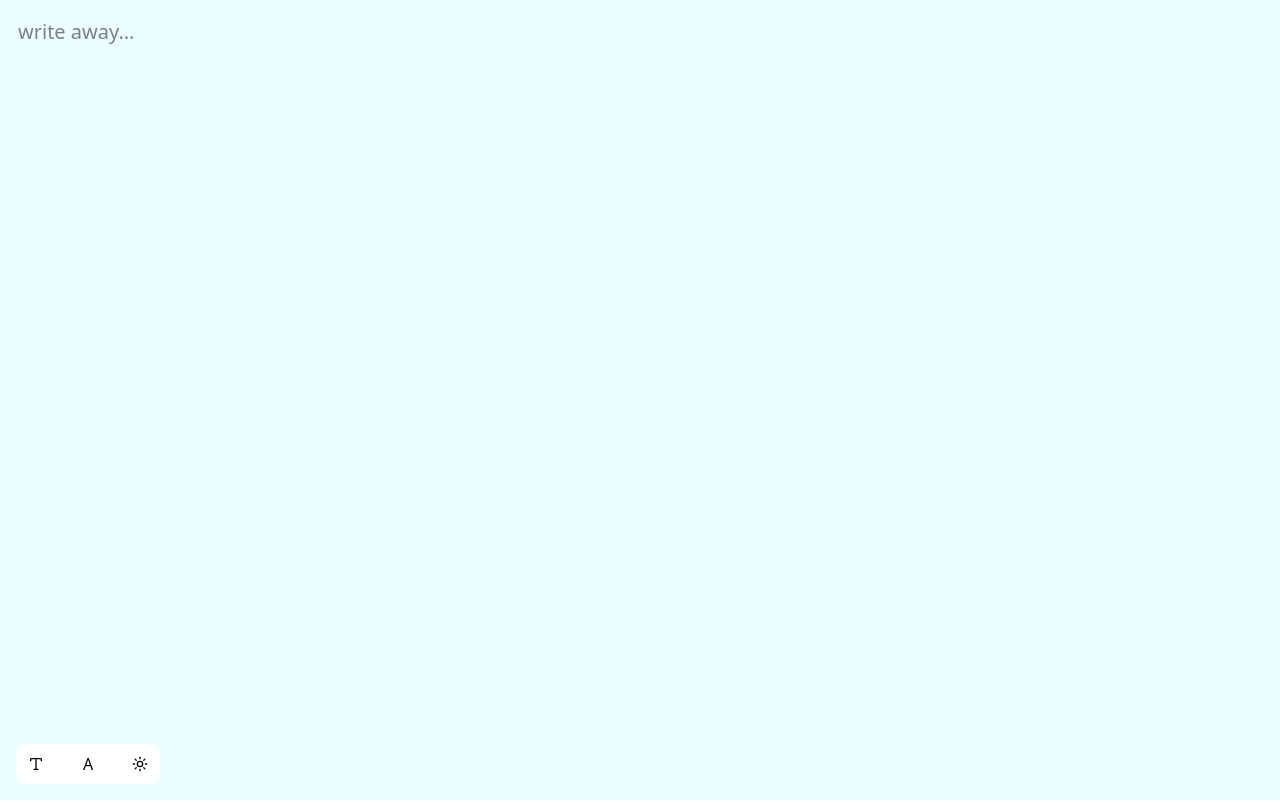
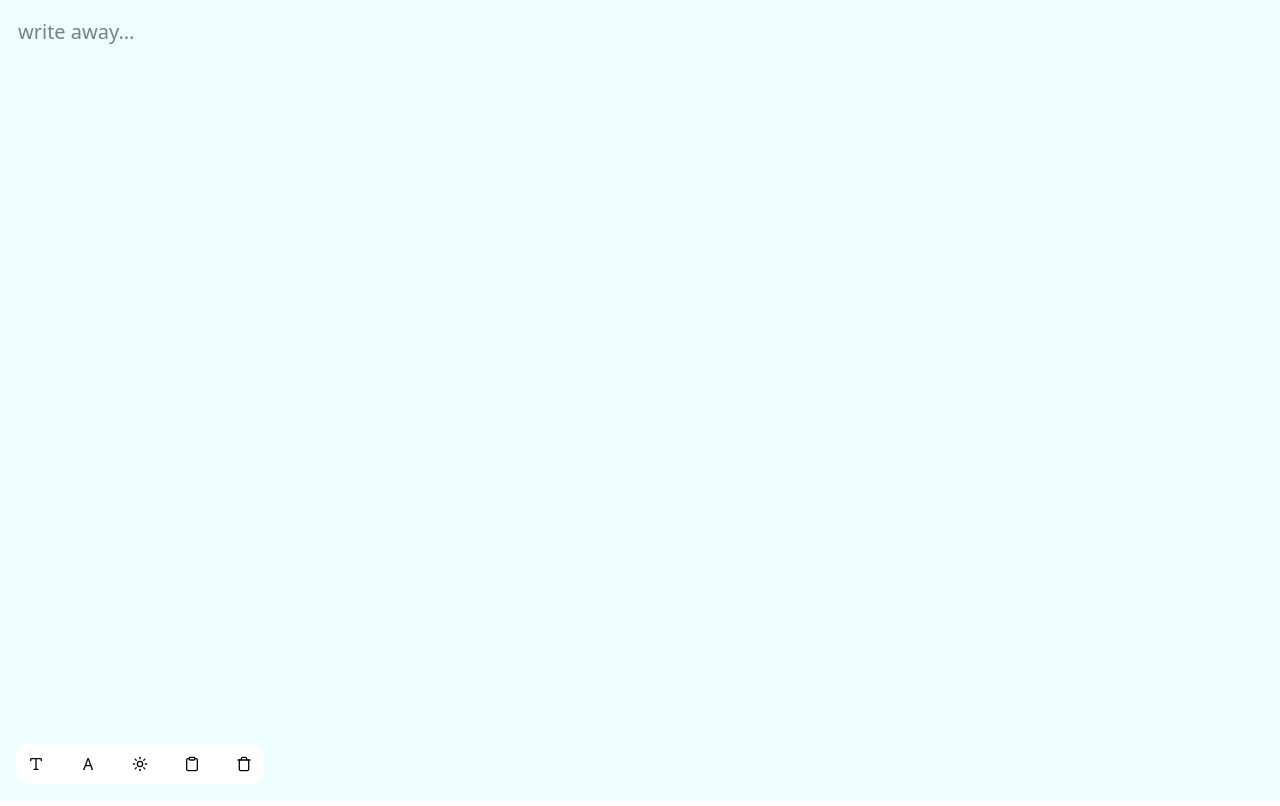
Before and after one commit to ni3rav/sentio, a React (Vite) app: page / in a window 1280 px wide. Built offline with nearby package versions, Linux system fonts and the light colour scheme.

Commit message:
add copy and delete button but i forgot to bring text into the context so delete wont work

```diff
--- a/src/components/Toolbar.tsx
+++ b/src/components/Toolbar.tsx
@@ -1,5 +1,15 @@
-import type React from "react";
-import { Check, Moon, Sun, Type, Sunset } from "lucide-react";
+import React, { useState } from "react";
+import {
+  Check,
+  Moon,
+  Sun,
+  Type,
+  Sunset,
+  Clipboard,
+  ClipboardCheck,
+  ClipboardX,
+  Trash,
+} from "lucide-react";
 import { usePreferences } from "~/context/PreferencesContext";
 import { Button } from "~/components/ui/button";
 import {
@@ -14,6 +24,13 @@ import type { FontSizeType, FontType, ThemeType } from "~/lib/types";
 export function Toolbar() {
   const { font, setFont, fontSize, setFontSize, themeStyle, setThemeStyle } =
     usePreferences();
+  const [copyStatus, setCopyStatus] = useState<"idle" | "success" | "error">(
+    "idle"
+  );
+
+  const [deleteStatus, setDeleteStatus] = useState<
+    "idle" | "success" | "error"
+  >("idle");
 
   const fonts: { value: FontType; label: string }[] = [
     { value: "sans", label: "sans" },
@@ -35,8 +52,29 @@ export function Toolbar() {
     { value: "sepia", label: "sepia", icon: <Sunset className="h-5 w-5" /> },
   ];
 
+  const handleCopy = () => {
+    try {
+      navigator.clipboard.writeText(
+        localStorage.getItem("sentio-content")?.trim() || ""
+      );
+      setCopyStatus("success");
+    } catch (error) {
+      setCopyStatus("error");
+      console.error("failed to copy content:", error);
+    } finally {
+      setTimeout(() => {
+        setCopyStatus("idle");
+      }, 1500);
+    }
+  };
+
+  const handleDelete = () => {
+    alert("remove the content");
+  };
+
   return (
     <div className="fixed bottom-4 left-4 z-50 flex items-center gap-3 p-3 bg-background/95 rounded-lg">
+      {/* Font Dropdown */}
       <DropdownMenu>
         <DropdownMenuTrigger asChild>
           <Button variant="ghost" size="default" className="h-10 w-10 p-2">
@@ -60,6 +98,7 @@ export function Toolbar() {
         </DropdownMenuContent>
       </DropdownMenu>
 
+      {/* Font Size Dropdown */}
       <DropdownMenu>
         <DropdownMenuTrigger asChild>
           <Button variant="ghost" size="default" className="h-10 w-10 p-2">
@@ -83,6 +122,7 @@ export function Toolbar() {
         </DropdownMenuContent>
       </DropdownMenu>
 
+      {/* Theme Dropdown */}
       <DropdownMenu>
         <DropdownMenuTrigger asChild>
           <Button variant="ghost" size="default" className="h-10 w-10 p-2">
@@ -110,6 +150,36 @@ export function Toolbar() {
           ))}
         </DropdownMenuContent>
       </DropdownMenu>
+
+      <Button
+        variant="ghost"
+        size="default"
+        className="h-10 w-10 p-2 hover:cursor-pointer transition-transform duration-200 ease-in-out"
+        onClick={handleCopy}
+      >
+        {copyStatus === "idle" && <Clipboard className="h-4 w-4" />}
+        {copyStatus === "success" && (
+          <ClipboardCheck className="h-4 w-4 text-green-500 animate-ping-once" />
+        )}
+        {copyStatus === "error" && (
+          <ClipboardX className="h-4 w-4 text-red-500 animate-ping-once" />
+        )}
+      </Button>
+
+      <Button
+        variant="ghost"
+        size="default"
+        className="h-10 w-10 p-2 hover:cursor-pointer transition-transform duration-200 ease-in-out"
+        onClick={handleDelete}
+      >
+        {deleteStatus === "idle" && <Trash className="h-4 w-4" />}
+        {deleteStatus === "success" && (
+          <Trash className="h-4 w-4 text-green-500 animate-ping-once" />
+        )}
+        {deleteStatus === "error" && (
+          <Trash className="h-4 w-4 text-gray-500 animate-ping-once" />
+        )}
+      </Button>
     </div>
   );
 }
```
